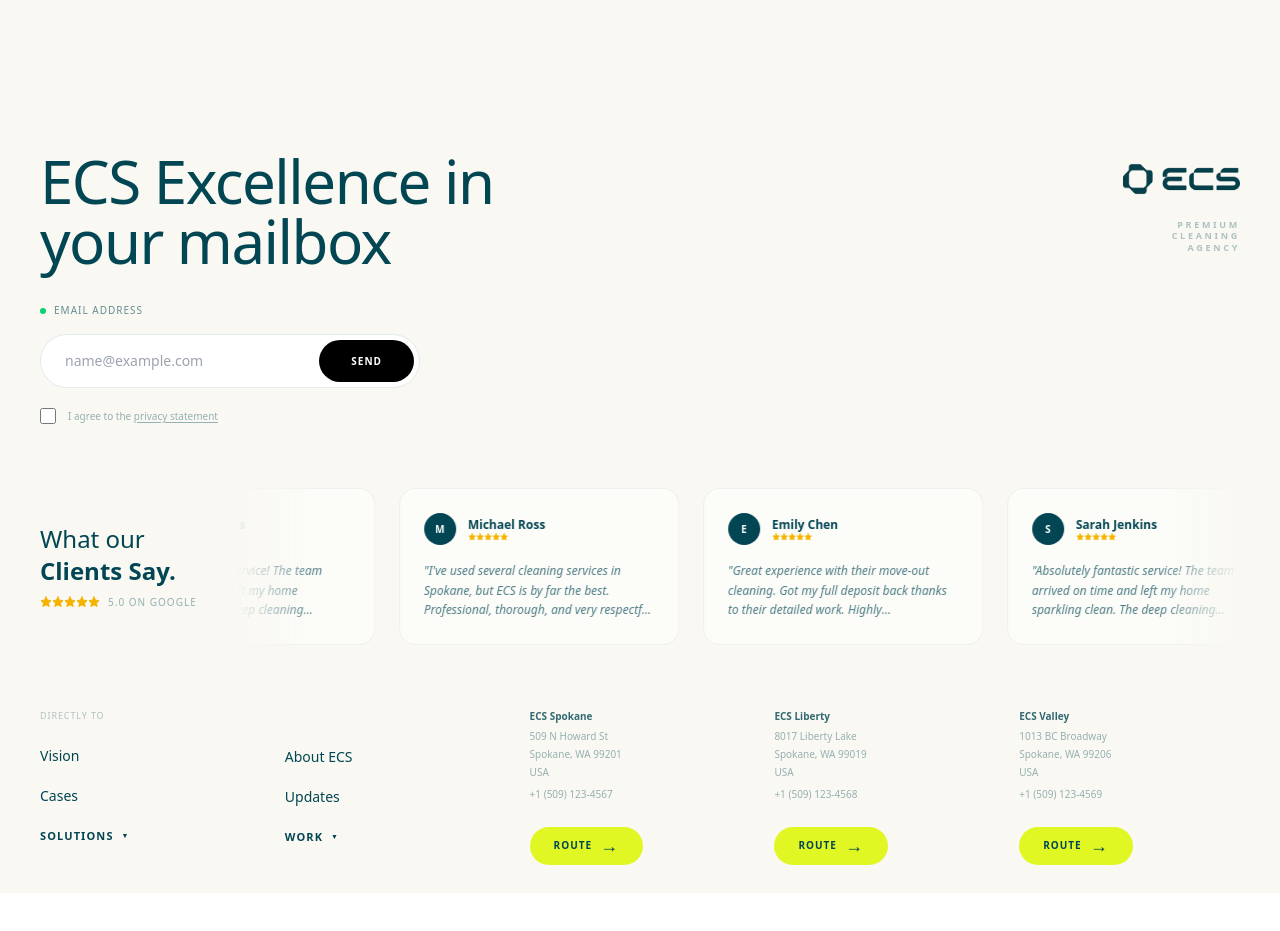
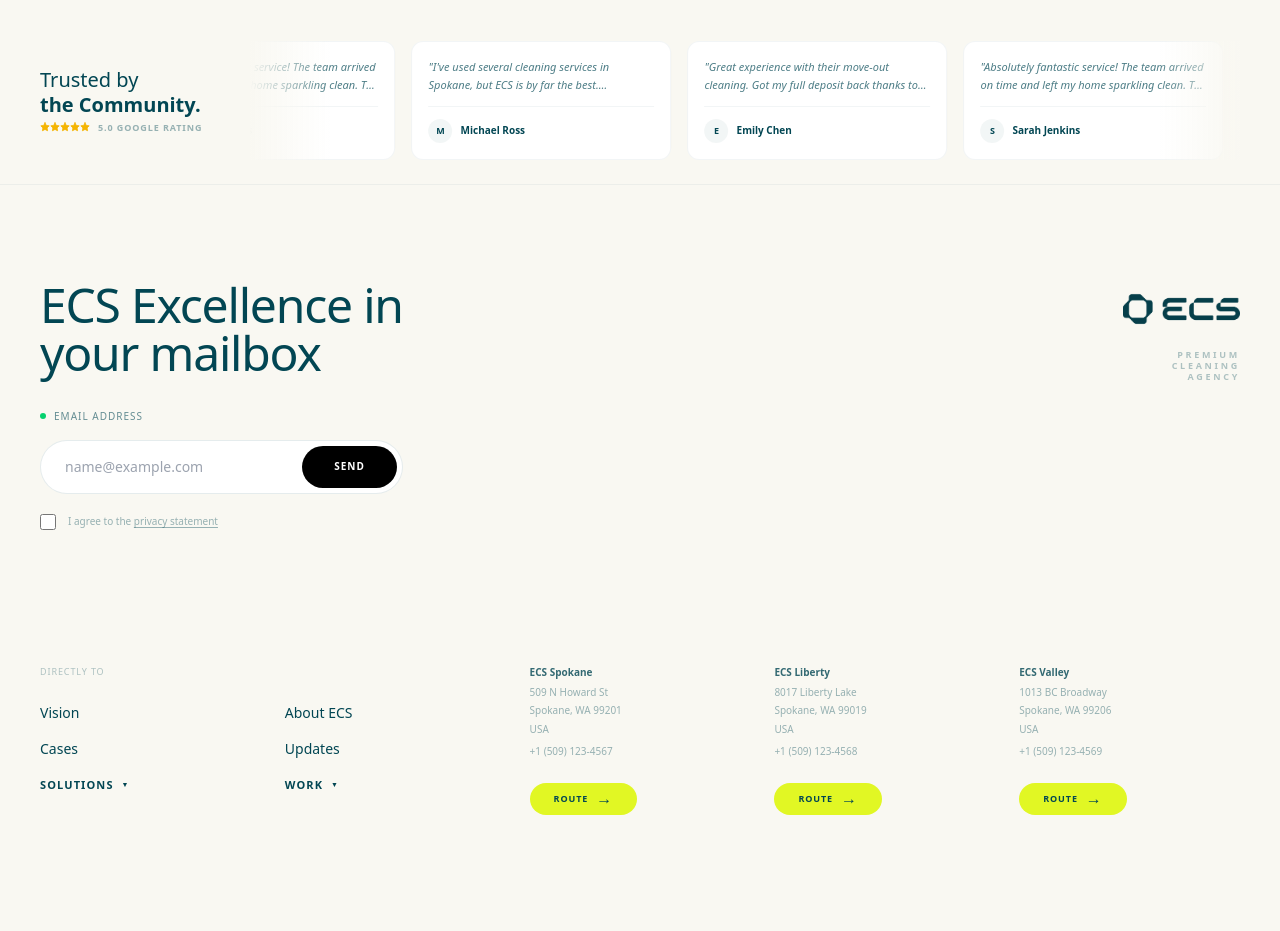
Before and after one commit to renatoquerales28-byte/extreme-cleaning-next, a Next.js app: page / in a window 1280 px wide. Shown: the part 3120-4051 px from the top of the page. Before the commit the page ends 4013 px from the top, so only its background shows below. Built offline with nearby package versions, Linux system fonts and the light colour scheme.

Commit message:
UI: Move social proof to the top of footer to fill empty space below about section

```diff
--- a/src/components/landing/FooterSection.tsx
+++ b/src/components/landing/FooterSection.tsx
@@ -3,21 +3,77 @@
 import React from "react";
 import Link from "next/link";
 import Image from "next/image";
-import { Star, Quote } from "lucide-react";
+import { Star } from "lucide-react";
 import { GOOGLE_REVIEWS } from "@/lib/data/reviews_mock";
 import { motion } from "framer-motion";
 
 export default function FooterSection() {
     return (
-        <footer className="w-full bg-[#F9F8F2] text-[#024653] lg:h-screen min-h-[900px] flex flex-col justify-center relative z-10 pt-[80px] pb-10 overflow-hidden">
-            <div className="max-w-[1700px] w-full mx-auto px-6 lg:px-10 flex flex-col justify-between h-[85%] lg:h-[80%]">
+        <footer className="w-full bg-[#F9F8F2] text-[#024653] lg:h-screen min-h-[950px] flex flex-col justify-start relative z-10 overflow-hidden">
+
+            {/* --- NEW: SOCIAL PROOF MARQUEE AT THE VERY TOP --- */}
+            <div className="w-full bg-transparent pt-12 pb-6 border-b border-[#024653]/5">
+                <div className="max-w-[1700px] mx-auto px-6 lg:px-10">
+                    <div className="flex flex-col lg:flex-row lg:items-center gap-8 lg:gap-12">
+                        {/* Title Block */}
+                        <div className="shrink-0">
+                            <h3 className="text-xl font-light text-[#024653] leading-tight">
+                                Trusted by <br /> <span className="font-black">the Community.</span>
+                            </h3>
+                            <div className="flex items-center gap-2 mt-1">
+                                <div className="flex text-[#F4B400]">
+                                    {[1, 2, 3, 4, 5].map(i => <Star key={i} size={10} fill="currentColor" />)}
+                                </div>
+                                <span className="text-[9px] font-bold text-[#024653]/40 tracking-widest uppercase">5.0 Google Rating</span>
+                            </div>
+                        </div>
+
+                        {/* Scrolling Marquee */}
+                        <div className="flex-1 relative overflow-hidden">
+                            <motion.div
+                                className="flex gap-4"
+                                animate={{ x: ["0%", "-50%"] }}
+                                transition={{
+                                    repeat: Infinity,
+                                    ease: "linear",
+                                    duration: 45
+                                }}
+                                style={{ width: "max-content" }}
+                            >
+                                {[...GOOGLE_REVIEWS, ...GOOGLE_REVIEWS].map((review, i) => (
+                                    <div
+                                        key={i}
+                                        className="bg-white p-4 rounded-xl border border-[#024653]/5 w-[260px] shrink-0 flex flex-col justify-between min-h-[110px]"
+                                    >
+                                        <p className="text-[11px] text-[#024653]/70 font-normal leading-relaxed italic line-clamp-2">
+                                            &quot;{review.text}&quot;
+                                        </p>
+                                        <div className="flex items-center gap-2 mt-3 pt-3 border-t border-[#024653]/5">
+                                            <div className="w-6 h-6 rounded-full bg-[#024653]/5 text-[#024653] flex items-center justify-center text-[9px] font-bold">
+                                                {review.name.charAt(0)}
+                                            </div>
+                                            <span className="text-[10px] font-bold text-[#024653]">{review.name}</span>
+                                        </div>
+                                    </div>
+                                ))}
+                            </motion.div>
+                            {/* Gradients to fade edges */}
+                            <div className="absolute top-0 left-0 w-20 h-full bg-gradient-to-r from-[#F9F8F2] to-transparent z-10 pointer-events-none" />
+                            <div className="absolute top-0 right-0 w-20 h-full bg-gradient-to-l from-[#F9F8F2] to-transparent z-10 pointer-events-none" />
+                        </div>
+                    </div>
+                </div>
+            </div>
+
+            {/* --- MAIN FOOTER CONTENT --- */}
+            <div className="max-w-[1700px] w-full mx-auto px-6 lg:px-10 flex flex-col justify-between flex-1 py-16 lg:py-24">
 
                 {/* --- TOP SECTION: Newsletter & Brand --- */}
                 <div className="flex flex-col lg:flex-row justify-between items-start gap-12 lg:gap-0">
 
                     {/* Left: Newsletter */}
                     <div className="space-y-8 max-w-xl">
-                        <h2 className="text-4xl lg:text-6xl font-light leading-tight tracking-tight">
+                        <h2 className="text-4xl lg:text-5xl font-light leading-tight tracking-tight">
                             ECS Excellence in <br />
                             your mailbox
                         </h2>
@@ -65,70 +121,13 @@ export default function FooterSection() {
                     </div>
                 </div>
 
-                {/* --- MANTRA / SOCIAL PROOF INTEGRATION --- */}
-                <div className="w-full py-12 lg:py-16">
-                    <div className="flex flex-col lg:flex-row lg:items-center gap-10">
-                        {/* Title for the reviews */}
-                        <div className="shrink-0">
-                            <h3 className="text-xl md:text-2xl font-light text-[#024653]">
-                                What our <br /> <span className="font-black">Clients Say.</span>
-                            </h3>
-                            <div className="flex items-center gap-2 mt-2">
-                                <div className="flex text-[#F4B400]">
-                                    {[1, 2, 3, 4, 5].map(i => <Star key={i} size={12} fill="currentColor" />)}
-                                </div>
-                                <span className="text-[10px] font-medium text-[#024653]/40 uppercase tracking-widest">5.0 ON GOOGLE</span>
-                            </div>
-                        </div>
-
-                        {/* Scrolling Marquee */}
-                        <div className="flex-1 relative overflow-hidden">
-                            <motion.div
-                                className="flex gap-6"
-                                animate={{ x: ["0%", "-50%"] }}
-                                transition={{
-                                    repeat: Infinity,
-                                    ease: "linear",
-                                    duration: 40
-                                }}
-                                style={{ width: "max-content" }}
-                            >
-                                {[...GOOGLE_REVIEWS, ...GOOGLE_REVIEWS].map((review, i) => (
-                                    <div
-                                        key={i}
-                                        className="bg-white/50 backdrop-blur-sm p-6 rounded-2xl border border-[#024653]/5 w-[280px] shrink-0 space-y-4"
-                                    >
-                                        <div className="flex items-center gap-3">
-                                            <div className="w-8 h-8 rounded-full bg-[#024653] text-white flex items-center justify-center text-[10px] font-bold">
-                                                {review.name.charAt(0)}
-                                            </div>
-                                            <div>
-                                                <h4 className="text-xs font-bold text-[#024653]">{review.name}</h4>
-                                                <div className="flex text-[#F4B400]">
-                                                    {[1, 2, 3, 4, 5].map(s => <Star key={s} size={8} fill="currentColor" />)}
-                                                </div>
-                                            </div>
-                                        </div>
-                                        <p className="text-xs text-[#024653]/70 font-normal leading-relaxed italic line-clamp-3">
-                                            &quot;{review.text}&quot;
-                                        </p>
-                                    </div>
-                                ))}
-                            </motion.div>
-                            {/* Gradients to fade edges */}
-                            <div className="absolute top-0 left-0 w-20 h-full bg-gradient-to-r from-[#F9F8F2] to-transparent z-10 pointer-events-none" />
-                            <div className="absolute top-0 right-0 w-20 h-full bg-gradient-to-l from-[#F9F8F2] to-transparent z-10 pointer-events-none" />
-                        </div>
-                    </div>
-                </div>
-
-                {/* --- LINKS SECTION --- */}
-                <div className="grid grid-cols-1 lg:grid-cols-5 gap-10 lg:gap-6">
+                {/* --- BOTTOM SECTION: Links & Locations --- */}
+                <div className="grid grid-cols-1 lg:grid-cols-5 gap-12 lg:gap-6 pb-8">
 
                     {/* Col 1: Links Left */}
                     <div className="space-y-6">
                         <h4 className="text-[9px] font-normal uppercase tracking-widest text-[#024653]/30">DIRECTLY TO</h4>
-                        <nav className="flex flex-col gap-5 text-sm font-normal">
+                        <nav className="flex flex-col gap-4 text-sm font-normal">
                             <Link href="#vision" className="hover:opacity-60 transition-opacity">Vision</Link>
                             <Link href="#cases" className="hover:opacity-60 transition-opacity">Cases</Link>
                             <button className="flex items-center gap-2 hover:opacity-60 transition-opacity w-fit text-left uppercase text-[11px] font-black tracking-widest">
@@ -139,7 +138,7 @@ export default function FooterSection() {
 
                     {/* Col 2: Links Right */}
                     <div className="space-y-6 lg:pt-8">
-                        <nav className="flex flex-col gap-5 text-sm font-normal pt-1.5">
+                        <nav className="flex flex-col gap-4 text-sm font-normal pt-1.5">
                             <Link href="/about" className="hover:opacity-60 transition-opacity">About ECS</Link>
                             <Link href="/updates" className="hover:opacity-60 transition-opacity">Updates</Link>
                             <button className="flex items-center gap-2 hover:opacity-60 transition-opacity w-fit text-left uppercase text-[11px] font-black tracking-widest">
@@ -148,7 +147,7 @@ export default function FooterSection() {
                         </nav>
                     </div>
 
-                    {/* Col 3: Location 1 */}
+                    {/* Locations Grid */}
                     {[
                         { name: "ECS Spokane", addr: "509 N Howard St", city: "Spokane, WA 99201", country: "USA", phone: "+1 (509) 123-4567" },
                         { name: "ECS Liberty", addr: "8017 Liberty Lake", city: "Spokane, WA 99019", country: "USA", phone: "+1 (509) 123-4568" },
@@ -164,8 +163,8 @@ export default function FooterSection() {
                                     <p className="pt-1">{loc.phone}</p>
                                 </div>
                             </div>
-                            <button className="inline-flex items-center gap-2 px-6 py-2.5 bg-[#E1F724] text-[#024653] rounded-full text-[10px] font-bold uppercase tracking-widest hover:scale-105 transition-all">
-                                ROUTE <span className="text-lg leading-none translate-y-[-1px]">→</span>
+                            <button className="inline-flex items-center gap-2 px-6 py-2 bg-[#E1F724] text-[#024653] rounded-full text-[9px] font-bold uppercase tracking-widest hover:scale-105 transition-all">
+                                ROUTE <span className="text-base leading-none translate-y-[-1px]">→</span>
                             </button>
                         </div>
                     ))}
```
